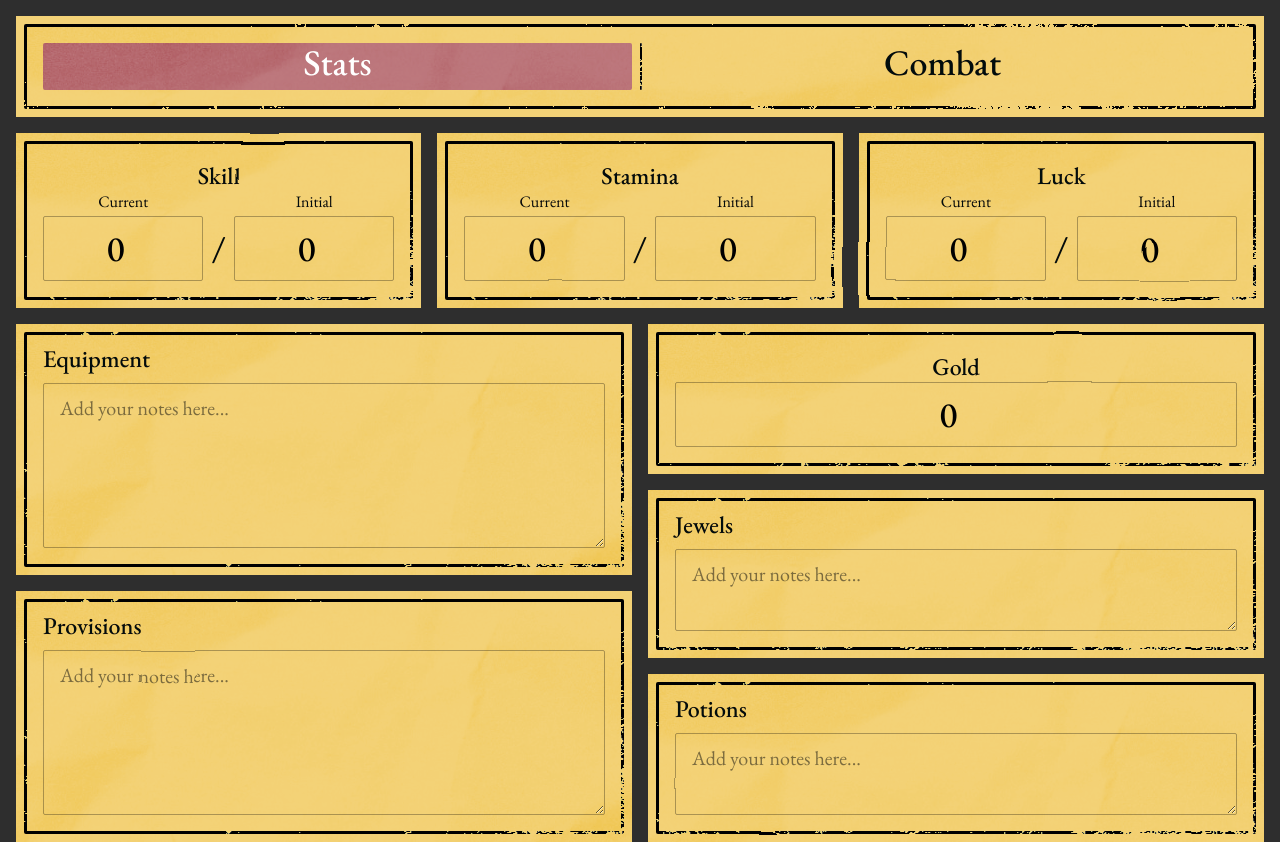
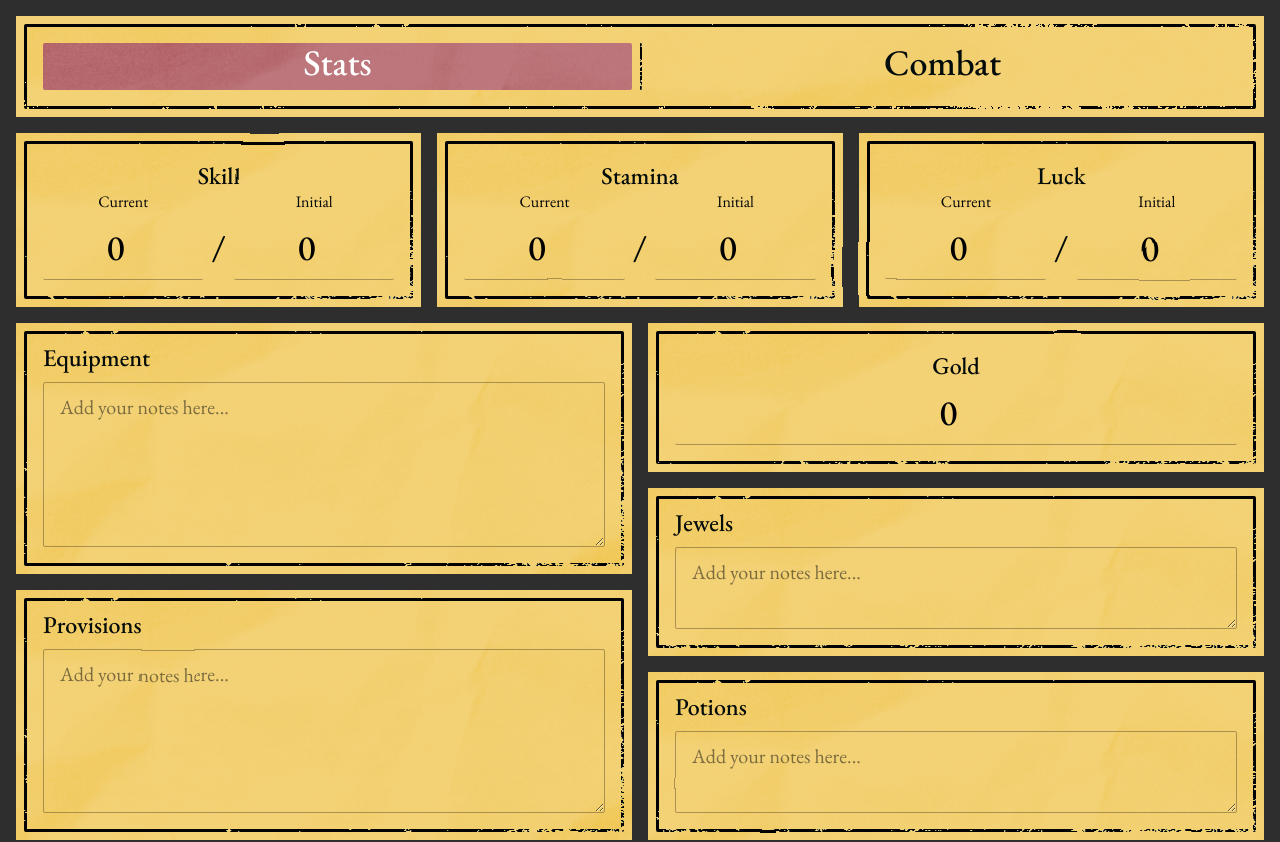
Before and after one commit to nelsonr/adventure-book-tracker, a React (Vite) app: page / in a window 1280 px wide. Built offline with nearby package versions, Linux system fonts and the light colour scheme.

Commit message:
Update headers and input styles

```diff
--- a/src/App.scss
+++ b/src/App.scss
@@ -23,35 +23,14 @@ h2,
 h3,
 h4,
 h5 {
-    font-weight: normal;
-}
-
-h1:first-child,
-h2:first-child,
-h3:first-child,
-h4:first-child,
-h5:first-child {
-    margin-top: 0;
-}
-
-h1:last-child,
-h2:last-child,
-h3:last-child,
-h4:last-child,
-h5:last-child {
-    margin-bottom: 0;
+    font-weight: 500;
+    margin-block: 0;
 }
 
 h1 {
     font-size: 36px;
-    font-weight: 500;
     position: relative;
     top: -0.1em;
-}
-
-h3,
-h4 {
-    font-weight: 500;
 }
 
 #root {
@@ -82,11 +61,17 @@ textarea {
 }
 
 input {
+    font-size: 32px;
     font-family: "EB Garamond", serif;
+    font-weight: 500;
+    text-align: center;
     padding: var(--space-s) var(--space-s);
     outline: none;
     background-color: transparent;
     border: 1px solid rgba(0, 0, 0, 0.3);
+    border-left-width: 0;
+    border-right-width: 0;
+    border-top-width: 0;
     width: 100%;
 }
 
```
